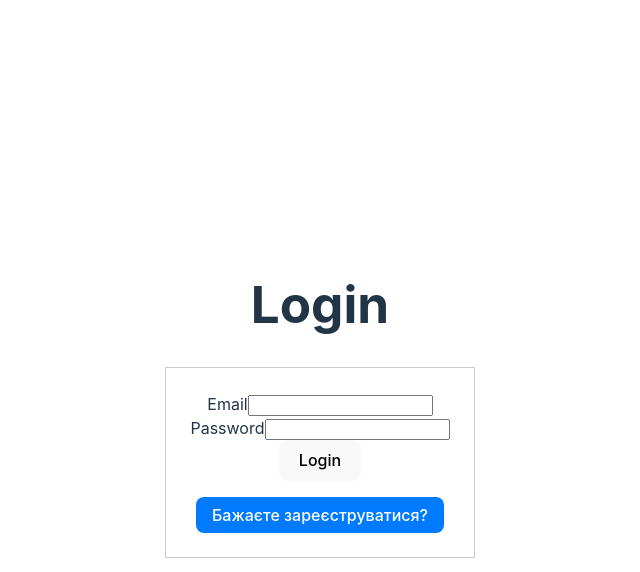
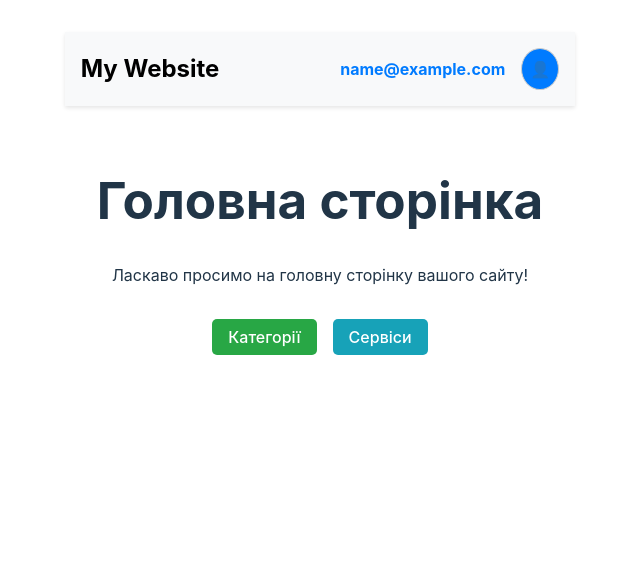
Before and after one commit to artembarkovskiy/Psyhology, a React (Vite) app: page / in a window 1280 px wide. Shown: the top 572 px of the page, without its empty margins (320-960 px from the left). Built offline with nearby package versions, Linux system fonts and the light colour scheme; sample sign-in values are in the browser's storage.

Commit message:
Auth/Services/Categories dev

```diff
--- a/src/features/auth/LoginPage.jsx
+++ b/src/features/auth/LoginPage.jsx
@@ -31,7 +31,7 @@ const LoginPage = () => {
 
     if (response && response.token) {
       setToken(response.token);
-      navigate("/home"); // Перенаправлення на сторінку /home
+      navigate("/"); // Перенаправлення на сторінку /home
     } else {
       alert("Login failed. Please check your credentials.");
     }
--- a/src/features/category/CategoryPage.jsx
+++ b/src/features/category/CategoryPage.jsx
@@ -1,23 +1,57 @@
 import React, { useEffect, useState } from "react";
 import { CategoryService } from "./service/category.service";
+import CategoryTable from "./component/CategoryTable";
+import { useNavigate } from "react-router-dom"; // Імпортуємо useNavigate
 
 const CategoryPage = () => {
   const [list, setList] = useState([]);
+  const navigate = useNavigate(); // Використовуємо хук для навігації
+
   useEffect(() => {
     const load = async () => {
       const categoryService = new CategoryService();
       const response = await categoryService.getAllCategory();
-
       setList(response);
     };
     load();
   }, []);
+
+  // Функція для повернення на головну сторінку
+  const handleGoHome = () => {
+    navigate("/"); // Перенаправлення на головну сторінку
+  };
+
   return (
-    <div>
-      <h1>Categories</h1>
-      {list.length}
+    <div style={styles.container}>
+      <h1 style={styles.title}>Категорії</h1>
+      <CategoryTable categories={list} />
+      <button onClick={handleGoHome} style={styles.goHomeButton}>
+        На головну
+      </button>
     </div>
   );
 };
 
+const styles = {
+  container: {
+    padding: "20px",
+    maxWidth: "800px",
+    margin: "0 auto",
+  },
+  title: {
+    textAlign: "center",
+    fontSize: "2rem",
+    marginBottom: "20px",
+  },
+  goHomeButton: {
+    padding: "10px 20px",
+    backgroundColor: "#007bff",
+    color: "#fff",
+    border: "none",
+    borderRadius: "5px",
+    cursor: "pointer",
+    marginTop: "20px",
+  },
+};
+
 export default CategoryPage;
--- /dev/null
+++ b/src/features/category/component/CategoryTable.jsx
@@ -0,0 +1,47 @@
+import React from "react";
+
+const CategoryTable = ({ categories }) => {
+  if (!categories || categories.length === 0) {
+    return <p>Немає категорій для відображення.</p>;
+  }
+
+  return (
+    <table style={styles.table}>
+      <thead>
+        <tr>
+          <th style={styles.th}>Назва</th>
+          <th style={styles.th}>Опис</th>
+        </tr>
+      </thead>
+      <tbody>
+        {categories.map((category) => (
+          <tr key={category.id}>
+            <td style={styles.td}>{category.name}</td>
+            <td style={styles.td}>{category.description}</td>
+          </tr>
+        ))}
+      </tbody>
+    </table>
+  );
+};
+
+const styles = {
+  table: {
+    width: "100%",
+    borderCollapse: "collapse",
+    marginTop: "20px",
+  },
+  th: {
+    padding: "10px",
+    backgroundColor: "#f4f4f4",
+    textAlign: "left",
+    borderBottom: "1px solid #ddd",
+    color: "black",
+  },
+  td: {
+    padding: "10px",
+    borderBottom: "1px solid #ddd",
+  },
+};
+
+export default CategoryTable;
--- a/src/features/home/HomePage.jsx
+++ b/src/features/home/HomePage.jsx
@@ -12,11 +12,11 @@ const HomePage = () => {
     const fetchUserProfile = () => {
       try {
         const userService = new UserService();
-        const profile = userService.getUserProfile(); // Виклик асинхронного методу
-        setUser(profile); // Збереження email з профілю
+        const profile = userService.getUserProfile();
+        setUser(profile);
       } catch (error) {
         console.error("Не вдалося завантажити профіль користувача:", error);
-        navigate("/login"); // Перенаправлення на сторінку входу, якщо сталася помилка
+        navigate("/login");
       }
     };
 
@@ -28,8 +28,8 @@ const HomePage = () => {
   };
 
   const handleLogout = () => {
-    setToken(undefined); // Видалення токена\
-    navigate("/login"); // Перенаправлення на сторінку логіну
+    setToken(undefined);
+    navigate("/login");
   };
 
   return (
@@ -44,7 +44,7 @@ const HomePage = () => {
           boxShadow: "0px 2px 4px rgba(0, 0, 0, 0.1)",
         }}
       >
-        <h2 style={{ margin: 0 }}>My Website</h2>
+        <h2 style={{ margin: 0, color: "black" }}>My Website</h2>
 
         <div style={{ display: "flex", alignItems: "center" }}>
           {user.email && (
@@ -122,6 +122,43 @@ const HomePage = () => {
       <main style={{ padding: "2em", textAlign: "center" }}>
         <h1>Головна сторінка</h1>
         <p>Ласкаво просимо на головну сторінку вашого сайту!</p>
+
+        <div
+          style={{
+            display: "flex",
+            justifyContent: "center",
+            gap: "1em",
+            marginTop: "2em",
+          }}
+        >
+          <button
+            onClick={() => navigate("/category")}
+            style={{
+              padding: "0.5em 1em",
+              backgroundColor: "#28a745",
+              color: "#fff",
+              border: "none",
+              cursor: "pointer",
+              borderRadius: "5px",
+            }}
+          >
+            Категорії
+          </button>
+
+          <button
+            onClick={() => navigate("/service")}
+            style={{
+              padding: "0.5em 1em",
+              backgroundColor: "#17a2b8",
+              color: "#fff",
+              border: "none",
+              cursor: "pointer",
+              borderRadius: "5px",
+            }}
+          >
+            Сервіси
+          </button>
+        </div>
       </main>
     </div>
   );
--- a/src/features/services/ServicePage.jsx
+++ b/src/features/services/ServicePage.jsx
@@ -1,5 +1,7 @@
 import React, { useEffect, useState } from "react";
 import { ServicesService } from "./service/services.service";
+import ServiceTable from "./component/ServiceTable";
+import { useNavigate } from "react-router-dom";
 
 const ServicePage = () => {
   const [services, setServices] = useState([]);
@@ -7,6 +9,7 @@ const ServicePage = () => {
   const [error, setError] = useState(null);
 
   const servicesService = new ServicesService();
+  const navigate = useNavigate(); // Використовуємо хук для навігації
 
   useEffect(() => {
     const fetchServices = async () => {
@@ -23,28 +26,21 @@ const ServicePage = () => {
     fetchServices();
   }, []);
 
-  if (loading) return <p>Завантаження...</p>;
-  if (error) return <p style={{ color: "red" }}>{error}</p>;
+  if (loading) return <p style={styles.loading}>Завантаження...</p>;
+  if (error) return <p style={styles.error}>{error}</p>;
+
+  // Функція для повернення на домашню сторінку
+  const handleGoHome = () => {
+    navigate("/"); // Перенаправлення на головну сторінку
+  };
 
   return (
     <div style={styles.container}>
       <h1 style={styles.title}>Послуги</h1>
-
-      {/* Список сервісів */}
-      <div style={styles.servicesList}>
-        {services.map((service) => (
-          <div key={service.id} style={styles.serviceCard}>
-            <h2>{service.serviceName}</h2>
-            <p>{service.serviceDescription}</p>
-            <p>
-              Тривалість: <strong>{service.timeOfService}</strong>
-            </p>
-            <p>
-              Ціна: <strong>{service.price} грн</strong>
-            </p>
-          </div>
-        ))}
-      </div>
+      <ServiceTable services={services} />
+      <button onClick={handleGoHome} style={styles.goHomeButton}>
+        На головну
+      </button>
     </div>
   );
 };
@@ -60,45 +56,22 @@ const styles = {
     fontSize: "2rem",
     marginBottom: "20px",
   },
-  servicesList: {
-    marginBottom: "40px",
+  loading: {
+    textAlign: "center",
+    color: "#007bff",
   },
-  serviceCard: {
-    border: "1px solid #ddd",
-    padding: "15px",
-    borderRadius: "5px",
-    marginBottom: "10px",
-    backgroundColor: "black",
+  error: {
+    textAlign: "center",
+    color: "red",
   },
-  formContainer: {
-    border: "1px solid #ddd",
-    padding: "20px",
-    borderRadius: "5px",
-    backgroundColor: "#f4f4f4",
-  },
-  input: {
-    display: "block",
-    width: "100%",
-    margin: "10px 0",
-    padding: "8px",
-    fontSize: "16px",
-  },
-  textarea: {
-    display: "block",
-    width: "100%",
-    margin: "10px 0",
-    padding: "8px",
-    fontSize: "16px",
-    minHeight: "80px",
-  },
-  addButton: {
+  goHomeButton: {
     padding: "10px 20px",
-    fontSize: "16px",
-    backgroundColor: "#4caf50",
+    backgroundColor: "#007bff",
     color: "#fff",
     border: "none",
     borderRadius: "5px",
     cursor: "pointer",
+    marginTop: "20px",
   },
 };
 
--- /dev/null
+++ b/src/features/services/component/ServiceTable.jsx
@@ -0,0 +1,24 @@
+import React from "react";
+import ServiceTableHeader from "./ServiceTableHeader";
+import ServiceTableRow from "./ServiceTableRow";
+
+const ServiceTable = ({ services }) => (
+  <table style={styles.table}>
+    <ServiceTableHeader />
+    <tbody>
+      {services.map((service) => (
+        <ServiceTableRow key={service.id} service={service} />
+      ))}
+    </tbody>
+  </table>
+);
+
+const styles = {
+  table: {
+    width: "100%",
+    borderCollapse: "collapse",
+    margin: "20px 0",
+  },
+};
+
+export default ServiceTable;
--- /dev/null
+++ b/src/features/services/component/ServiceTableHeader.jsx
@@ -0,0 +1,26 @@
+import React from "react";
+
+const ServiceTableHeader = () => (
+  <thead>
+    <tr style={styles.tableHeader}>
+      <th style={styles.tableCell}>Назва</th>
+      <th style={styles.tableCell}>Опис</th>
+      <th style={styles.tableCell}>Тривалість</th>
+      <th style={styles.tableCell}>Ціна</th>
+    </tr>
+  </thead>
+);
+
+const styles = {
+  tableHeader: {
+    backgroundColor: "#007bff",
+    color: "#fff",
+    textAlign: "left",
+  },
+  tableCell: {
+    padding: "10px",
+    border: "1px solid #ddd",
+  },
+};
+
+export default ServiceTableHeader;
--- /dev/null
+++ b/src/features/services/component/ServiceTableRow.jsx
@@ -0,0 +1,22 @@
+import React from "react";
+
+const ServiceTableRow = ({ service }) => (
+  <tr style={styles.tableRow}>
+    <td style={styles.tableCell}>{service.serviceName}</td>
+    <td style={styles.tableCell}>{service.serviceDescription}</td>
+    <td style={styles.tableCell}>{service.timeOfService}</td>
+    <td style={styles.tableCell}>{service.price} грн</td>
+  </tr>
+);
+
+const styles = {
+  tableRow: {
+    backgroundColor: "black",
+  },
+  tableCell: {
+    padding: "10px",
+    border: "1px solid #ddd",
+  },
+};
+
+export default ServiceTableRow;
--- a/src/routes/AppRouter.jsx
+++ b/src/routes/AppRouter.jsx
@@ -4,15 +4,37 @@ import HomePage from "../features/home/HomePage";
 import CategoryPage from "../features/category/CategoryPage";
 import RegPage from "../features/auth/RegPage";
 import ServicePage from "../features/services/ServicePage";
+import ProtectedRoute from "./ProtectedRoute";
 
 const AppRouter = () => (
   <BrowserRouter>
     <Routes>
-      <Route path="/home" element={<HomePage />} />
-      <Route path="/" element={<LoginPage />} />
+      <Route
+        path="/"
+        element={
+          <ProtectedRoute>
+            <HomePage />
+          </ProtectedRoute>
+        }
+      />
+      <Route path="/login" element={<LoginPage />} />
       <Route path="/registration" element={<RegPage />} />
-      <Route path="/category" element={<CategoryPage />} />
-      <Route path="/service" element={<ServicePage />} />
+      <Route
+        path="/category"
+        element={
+          <ProtectedRoute>
+            <CategoryPage />
+          </ProtectedRoute>
+        }
+      />
+      <Route
+        path="/service"
+        element={
+          <ProtectedRoute>
+            <ServicePage />
+          </ProtectedRoute>
+        }
+      />
     </Routes>
   </BrowserRouter>
 );
--- /dev/null
+++ b/src/routes/ProtectedRoute.jsx
@@ -0,0 +1,26 @@
+import { useEffect } from "react";
+import { useNavigate } from "react-router-dom";
+import { getToken } from "../utils/localStorage";
+import { parseJwt } from "../utils/jwt/decoder";
+
+const ProtectedRoute = ({ children, allowedRoles }) => {
+  const navigate = useNavigate();
+
+  useEffect(() => {
+    const token = getToken();
+
+    const user = parseJwt(token);
+
+    if (!user) {
+      navigate("/login");
+    }
+
+    if (allowedRoles && !allowedRoles?.includes(user?.role ?? "")) {
+      navigate("/unauthorized");
+    }
+  }, [navigate, allowedRoles]);
+
+  return <>{children}</>;
+};
+
+export default ProtectedRoute;
```
